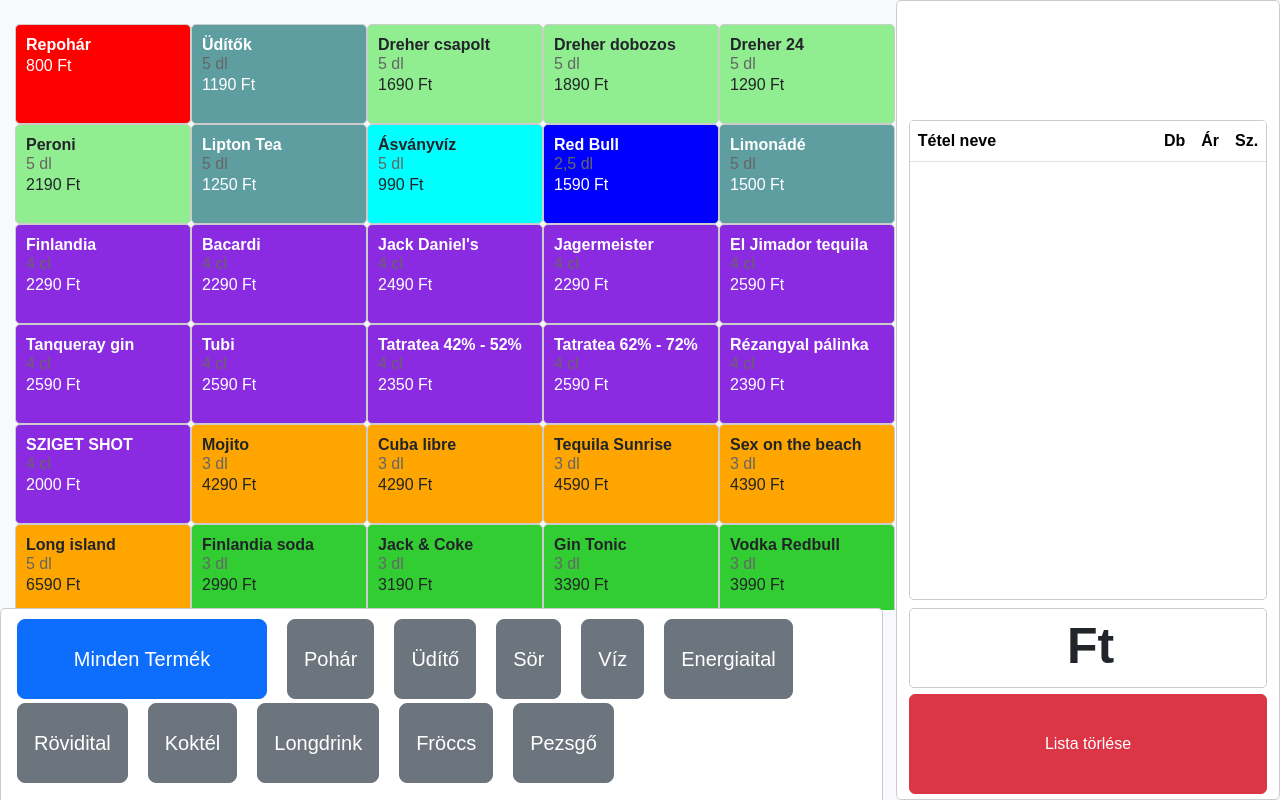
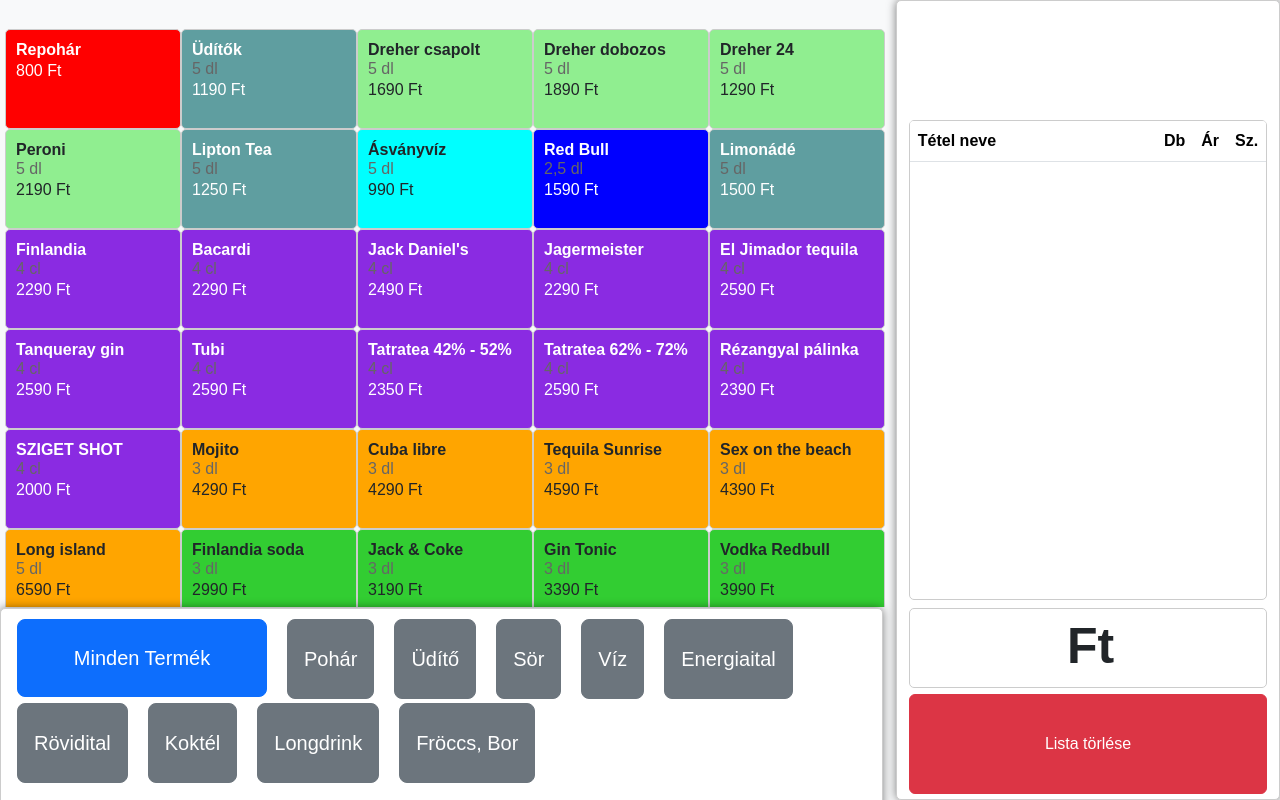
Before and after one commit to gillichnorbert/dmhello, a plain HTML site: page index.html in a window 1280 px wide. Drawn offline with Linux system fonts and the light colour scheme.

Commit message:
Javítások

```diff
--- a/app.js
+++ b/app.js
@@ -119,7 +119,7 @@
   "Other":"Egyéb",
   "Beer":"Sör",
   "Energydrink":"Energiaital",
-  "Spritz":"Fröccs",
+  "Spritz":"Fröccs, Bor",
   "Wine":"Bor",
   "Champagne":"Pezsgő"
 };
--- a/index.html
+++ b/index.html
@@ -28,7 +28,7 @@
 
     <div class="fixed-summary">
       <div class="totalItems">
-        <table class="table table-striped">
+        <table class="table table-striped" id="fixed-list">
           <thead>
             <tr>
               <th class="tableName">Tétel neve</th>
--- a/items.js
+++ b/items.js
@@ -281,7 +281,7 @@
       "name": "Pezsgő üvegre",
       "amount": "0,75 l",
       "price": 6900,
-      "category": "Champagne"
+      "category": "Spritz"
     }]
 
 const itemPlace = document.getElementById('itemPlace');
--- a/style.css
+++ b/style.css
@@ -13,8 +13,9 @@
 .container {
     width: 70%;
     margin: 0 ; /* Középre igazítás */
-    padding: 0 15px; /* Belső térköz a tartalom körül */
+    padding: 5px; /* Belső térköz a tartalom körül */
     bottom: 20%;
+    margin-right: 28%;
 }
 
 /* Fejléc stílusok */
@@ -50,7 +51,7 @@
     flex-wrap: wrap;
     justify-content: flex-start; /* A tartalmat balra igazítjuk a sorokban */
     width: 70%;
-    max-height: 73.3%;
+    max-height: 72.3%;
     position: fixed;
     overflow-y: scroll;
     scroll-behavior: smooth;
@@ -224,6 +225,7 @@
     border: 1px solid #ccc; /* Keret */
     border-radius: 5px; /* Kerekített sarkok */
     box-sizing: border-box; /* A padding ne növelje a szélességet */
+    box-shadow: 0px 0px 10px rgba(0, 0, 0, 0.5);
 }
 
 .buttonSum {
@@ -242,7 +244,7 @@
     position: fixed;
     bottom: 0;
     right: 1%;
-    min-width: 28%;
+    width: 28%;
     max-height: 60%;
     bottom: 25%;
     height: 100%;
@@ -252,6 +254,7 @@
     box-sizing: border-box; /* A padding ne növelje a szélességet */
     z-index: 999; /* Biztosítja, hogy a fixált elem a lap többi tartalma fölé kerüljön */
     overflow-y: scroll;
+    flex-wrap: wrap;
 
 
 }
@@ -278,6 +281,7 @@
 .table td {
     font-size: 1rem;
     padding: 8px;
+
 }
 
 .table th {
@@ -317,6 +321,11 @@
 
 }
 
+#fixed-list {
+    max-width: 100%;
+    flex-wrap: wrap;
+}
+
 
 
 
@@ -336,6 +345,7 @@
     justify-content: center;
     text-align: center;
 }
+
 #clearListBtn {
     width: 28%;
     height: 12.5%;
@@ -357,7 +367,7 @@
     background-color: #fff; /* Háttérszín */
     border: 1px solid #ccc; /* Keret */
     border-radius: 5px; /* Kerekített sarkok */
-
+    box-shadow: 0px 0px 10px rgba(0, 0, 0, 0.5);
     z-index: 999;
     justify-content: center;
     text-align: center;
@@ -365,6 +375,7 @@
     display:flex;
     flex-wrap: wrap;
     justify-content: flex-start; /* A tartalmat balra igazítjuk a sorokban */
+    overflow-x: scroll;
 
 }
 
@@ -378,7 +389,7 @@
 }
 
 #backButton {
-    height: 100%;
+    height: 97%;
     width: 250px;
 }
 
```
Also changed, not shown: 1 other file.
